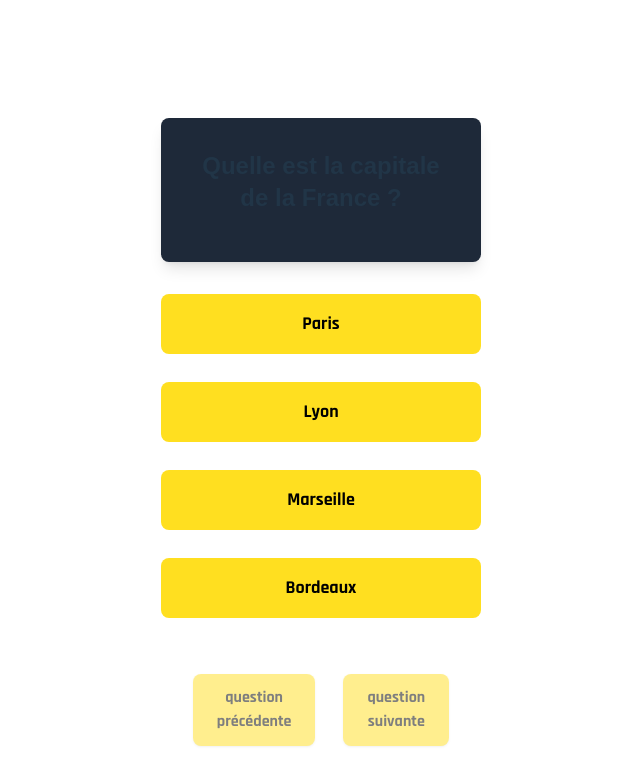
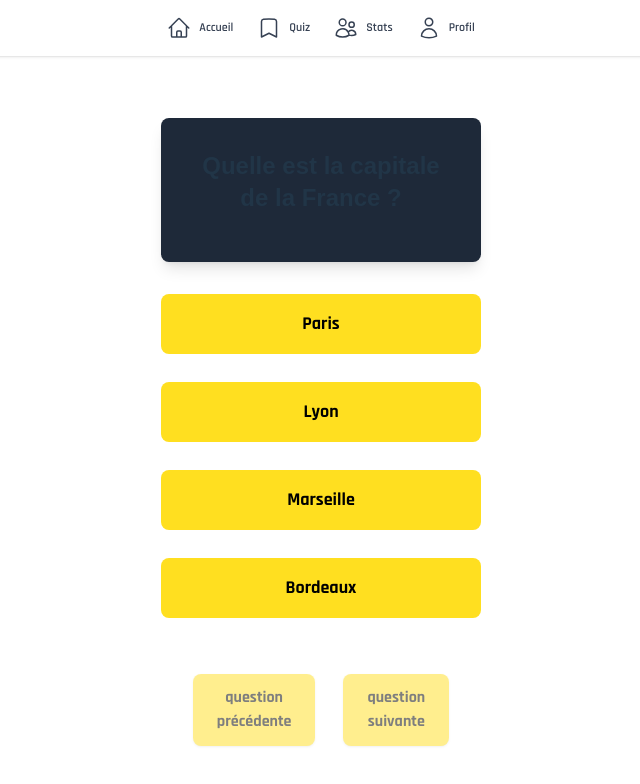
Before and after one commit to 2024-devops-alt-dist/micro-saas-AC, a React (Vite) app in the folder client/: page /quiz in a window 1280 px wide. Shown: the top 784 px of the page, without its empty margins (319-959 px from the left). Built offline with nearby package versions, Linux system fonts and the light colour scheme; no server answers; a web font is replaced by a local one.

Commit message:
feat: Add navigation

```diff
--- a/client/src/features/quiz/components/UseQuiz.tsx
+++ b/client/src/features/quiz/components/UseQuiz.tsx
@@ -22,6 +22,7 @@ export default function useQuiz(questions: Question[], initialIndex = 0) {
 
   const question = questions[currentIdx];
   const isFinished = currentIdx >= questions.length;
+
 
   function selectAnswer(answer: string) {
     if (isFinished) return;
--- a/client/src/pages/Profil.tsx
+++ b/client/src/pages/Profil.tsx
@@ -1,12 +1,14 @@
+import BottomNav from '../components/BottomNav.jsx';
 
 
 function Profil() {
   return (
     <div>
 
-        <p>Bonjour user </p>
+      <p>Bonjour user </p>
 
       <p className="mt-2 text-lg font-rajdhani">Fais décoller tes révisions !</p>
+      <BottomNav />
 
     </div>
   )
--- a/client/src/pages/Quiz.tsx
+++ b/client/src/pages/Quiz.tsx
@@ -87,6 +87,7 @@ import QuizCard from "../features/quiz/components/QuizCard";
 import QuizResult from "../features/quiz/components/QuizResult";
 import mockQuiz from "../features/quiz/data/mockQuiz.json";
 import UseQuiz from "../features/quiz/components/UseQuiz";
+import BottomNav from "../components/BottomNav";
 
 function QuizPage() {
 
@@ -101,6 +102,7 @@ function QuizPage() {
   }
 
   return (
+    <div>
       <QuizCard
         question={question}
         selected={answers[currentIdx] ?? null}
@@ -110,7 +112,10 @@ function QuizPage() {
         disablePrev={currentIdx === 0}
         disableNext={!answers[currentIdx]}
       />
+      <BottomNav />
+    </div>
   );
+
 }
 
 export default QuizPage;
--- a/client/src/pages/Stats.tsx
+++ b/client/src/pages/Stats.tsx
@@ -1,9 +1,11 @@
+import BottomNav from '../components/BottomNav.jsx';
 
 function Stats() {
   return (
     <div>
 
       <h2>Statistiques</h2>
+      <BottomNav />
     </div>
   )
 }
```
Lines whose indentation alone changed are shown as unchanged.
